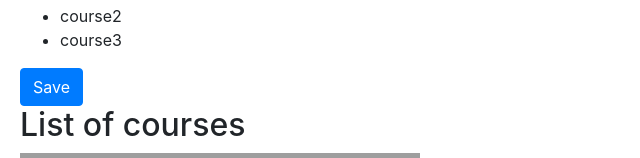
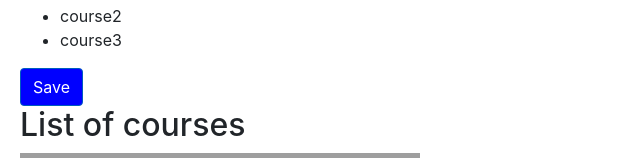
Before and after one commit to supermonkeyparadise/Angular-Brew, an Angular app in the folder mosh_the_complete_angular_course/angular_fundamentals/hello-world/: page / in a window 1280 px wide. Shown: the part 342-500 px from the top of the page, without its empty margins (0-640 px from the left). Built offline with nearby package versions, Linux system fonts and the light colour scheme; grey boxes are pictures that could not be loaded.

Commit message:
Style Binding

```diff
--- a/mosh_the_complete_angular_course/angular_fundamentals/hello-world/src/app/courses.component.ts
+++ b/mosh_the_complete_angular_course/angular_fundamentals/hello-world/src/app/courses.component.ts
@@ -12,13 +12,17 @@
         {{course}}
       </li>
     </ul>
-    <button class="btn btn-primary">Save</button>
+    <button class="btn btn-primary" [class.active]="isActive"
+      [style.backgroundColor]="isActive?'blue':'white'">
+      Save
+    </button>
   `
 })
 export class CoursesComponent {
   title = 'List of courses';
   imageUrl = 'http://lorempixel.com/400/200';
   courses;
+  isActive = true;
 
   // Dependency Injection
   constructor(service: CoursesService) {
```
